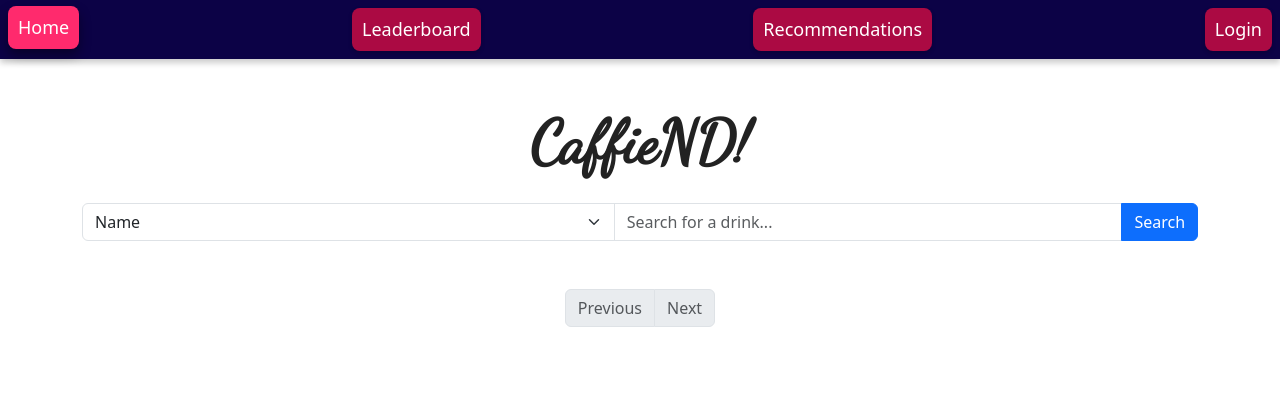
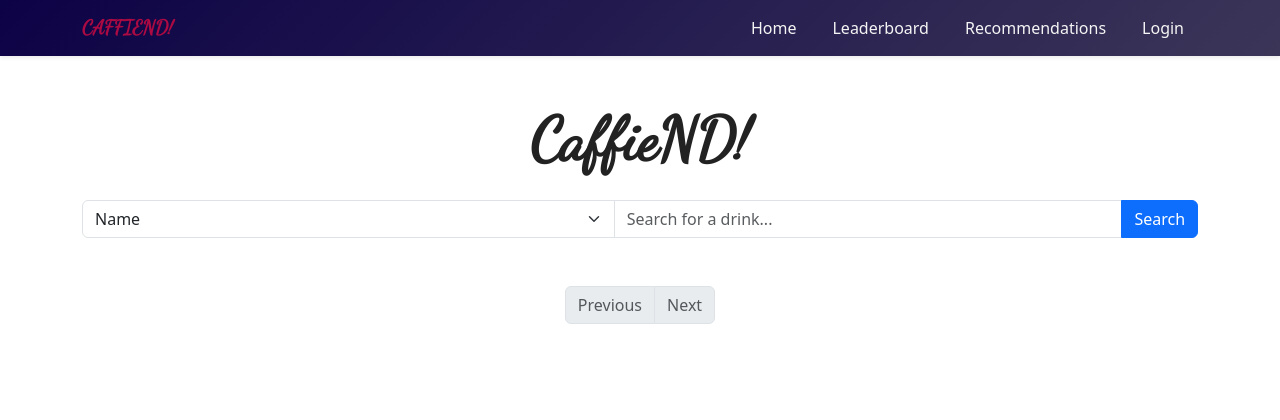
Before and after one commit to sjacobo3/caffieND, a Flask app: page / in a window 1280 px wide. Shown: the top 420 px of the page. Run offline with Flask 3, Linux system fonts and the light colour scheme.

Commit message:
modified nav bar

```diff
--- a/static/style.css
+++ b/static/style.css
@@ -1,6 +1,7 @@
 body {
 	margin: 0 auto;
 }
+
 .title {
 	font-size: 60px;
 	font-weight: bold;
@@ -9,39 +10,41 @@ body {
 	font-family: 'Dancing Script', cursive;
 }
 
-.navbar {
-	display: flex;
-	justify-content: center;
-	align-items: center;
-	background-color: #0c0246;
-	padding: 12px 0;
-	box-shadow: 0 4px 6px rgba(0, 0, 0, 0.2);
+.custom-navbar {
+	position: sticky;
+	top: 0;
+	z-index: 1000;
+	background: linear-gradient(135deg, #0c0246, #3b3658);
 }
 
-.tab {
-	display: inline-block;
-	background-color: #ab0a43;
-	color: white;
-	padding: 8px 10px;
-	margin: 0 8px;
-	border-radius: 8px;
-	font-size: 18px;
-	text-decoration: none;
-	transition: all 0.3s ease;
-	box-shadow: 0 2px 4px rgba(0, 0, 0, 0.2);
+.navbar-brand {
+	font-family: 'Dancing Script', cursive;
+	color: #ab0a43 !important;
 }
 
-.tab:hover {
-	background-color: #d2185b;
-	transform: translateY(-3px);
-	box-shadow: 0 6px 12px rgba(0,0,0,0.3);
+.nav-item {
+	padding: 8px 14px;
+	border-radius: 20px;
+	transition: all 0.3s ease;
 }
 
-.tab.active {
-	background-color: #ff2a6d;
-	box-shadow: 0 6px 12px rgba(0,0,0,0.4);
-	transform: translateY(-2px);
+.nav-item a {
+	color: #f5f5f5 !important;
+	text-decoration: none;
 }
+
+.nav-item:hover {
+	/* background-color: rgba(255, 204, 128, 0.25); */
+	background-color: rgb(210, 170, 185, 0.25);
+	color: #ab0a43 !important;
+}
+
+.nav-item.active {
+	/* background-color: #ab0a43 !important; */
+	text-decoration: #ab0a43 !important;
+	font-weight: 600;
+}
+
 
 .leaderboard-header {
 	background-color: #ab0a43 !important;
@@ -55,15 +58,19 @@ body {
 	margin-left: auto;
 	margin-right: 0;
 	padding: 40px;
-    box-shadow: 0 2px 6px rgba(0,0,0,0.15);
+	box-shadow: 0 2px 6px rgba(0, 0, 0, 0.15);
 	display: flex;
-  	flex-direction: column; /* Stacks content and actions vertically */
-  	justify-content: space-between; /* Pushes actions to the bottom */
+	flex-direction: column;
+	/* Stacks content and actions vertically */
+	justify-content: space-between;
+	/* Pushes actions to the bottom */
 }
 
 .card-actions {
-  margin-top: auto; /* Pushes the actions div to the bottom */
-  text-align: center; /* Centers the button horizontally */
+	margin-top: auto;
+	/* Pushes the actions div to the bottom */
+	text-align: center;
+	/* Centers the button horizontally */
 }
 
 .card-content {
--- a/templates/base.html
+++ b/templates/base.html
@@ -17,18 +17,49 @@
 <body class="d-flex flex-column min-vh-100">
 
     <!-- nav bar -->
-    <div class="navbar">
-        <a href="{{ url_for('home') }}" class="tab {% if active_tab == 'home' %}active{% endif %}">Home</a>
+    <nav class="navbar navbar-expand-lg navbar-dark shadow-sm custom-navbar">
+        <div class="container">
+            <!-- brand -->
+            <a class="navbar-brand fw-bold" href="{{ url_for('home') }}">
+                <span class="brand-font">CAFFIEND!</span>
+            </a>
+
+            <!-- mobile -->
+            <button class="navbar-toggler" type="button" data-bs-toggle="collapse" data-bs-target="#navbarNav"
+                aria-controls="navbarNav" aria-expanded="false" aria-label="Toggle navigation">
+                <span class="navbar-toggler-icon"></span>
+            </button>
+
+            <!-- links -->
+            <div class="collapse navbar-collapse" id="navbarNav">
+                <ul class="navbar-nav ms-auto gap-2 text-center">
+                    <li class="nav-item">
+                        <a href="{{ url_for('home') }}"
+                            class="tab {% if active_tab == 'home' %}active{% endif %}">Home</a>
+                    </li>
+                    <li class="nav-item">
                         <a href="{{ url_for('leaderboard') }}"
                             class="tab {% if active_tab == 'leaderboard' %}active{% endif %}">Leaderboard</a>
+                    </li>
+                    <li class="nav-item">
                         <a href="{{ url_for('recommendation') }}"
                             class="tab {% if active_tab == 'recommendation' %}active{% endif %}">Recommendations</a>
+                    </li>
                     {% if 'user_id' in session %}
-        <a href="{{ url_for('accounts') }}" class="tab {% if active_tab == 'accounts' %}active{% endif %}">Account</a>
+                    <li class="nav-item">
+                        <a href="{{ url_for('accounts') }}"
+                            class="tab {% if active_tab == 'accounts' %}active{% endif %}">Account</a>
+                    </li>
                     {% else %}
-        <a href="{{ url_for('login') }}" class="tab {% if active_tab == 'login' %}active{% endif %}">Login</a>
+                    <li class="nav-item">
+                        <a href="{{ url_for('login') }}"
+                            class="tab {% if active_tab == 'login' %}active{% endif %}">Login</a>
+                    </li>
                     {% endif %}
+                </ul>
             </div>
+        </div>
+    </nav>
 
     <!-- create flash messages -->
     <div class="container mt-4">
```
Lines whose indentation alone changed are shown as unchanged.
